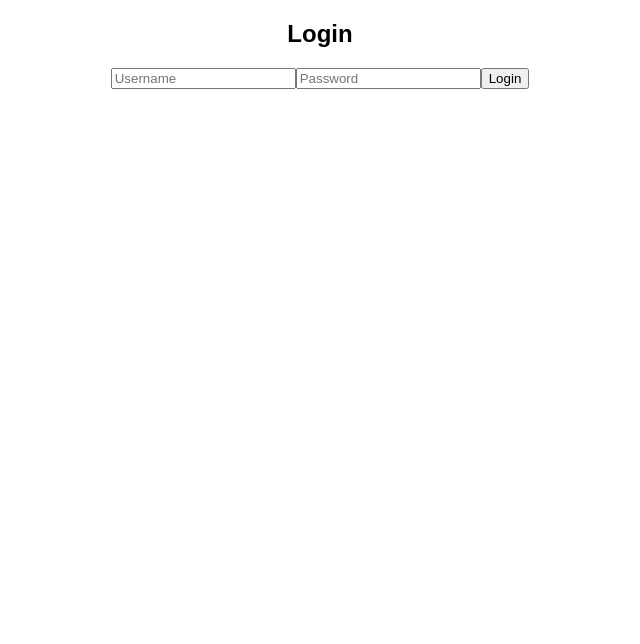
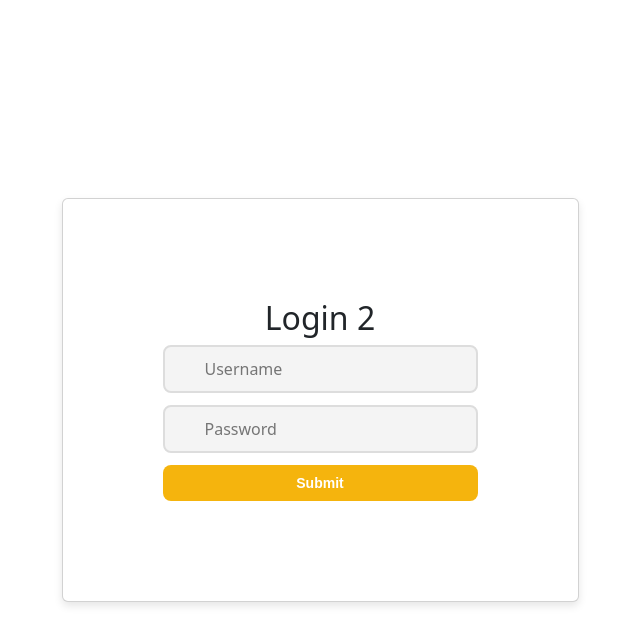
Before and after one commit to arsalan7only/new-notification, a React (Create React App) app: page / in a window 1280 px wide. Shown: the top 644 px of the page, without its empty margins (320-960 px from the left). Built offline with nearby package versions, Linux system fonts and the light colour scheme.

Commit message:
Arsalan : latest updated done

```diff
--- a/package.json
+++ b/package.json
@@ -6,8 +6,11 @@
     "@testing-library/jest-dom": "^5.17.0",
     "@testing-library/react": "^13.4.0",
     "@testing-library/user-event": "^13.5.0",
+    "bootstrap": "^5.3.2",
     "react": "^18.2.0",
+    "react-bootstrap": "^2.10.0",
     "react-dom": "^18.2.0",
+    "react-loader-spinner": "^6.1.6",
     "react-router-dom": "^6.21.3",
     "react-scripts": "5.0.1",
     "web-vitals": "^2.1.4"
--- a/src/App.css
+++ b/src/App.css
@@ -1,38 +1,87 @@
-.App {
-  text-align: center;
+body {
+  font-family: "Comic Sans MS", cursive;
+  margin: 0;
+  display: flex;
+  align-items: center;
+  justify-content: center;
+  min-height: 100vh;
+  background: #fafafa; /* Warna latar belakang abu-abu muda */
+  color: #333;
 }
 
-.App-logo {
-  height: 40vmin;
-  pointer-events: none;
+.container {
+  width: 100%;
+  max-width: 400px;
 }
 
-@media (prefers-reduced-motion: no-preference) {
-  .App-logo {
-    animation: App-logo-spin infinite 20s linear;
-  }
+.card {
+  width: 100%;
+  background-color: #f8f8f8; /* Warna card */
+  padding: 100px;
+  border-radius: 12px; /* Border radius card */
+  box-shadow: 0 4px 8px rgba(0, 0, 0, 0.1);
 }
 
-.App-header {
-  background-color: #282c34;
-  min-height: 100vh;
+h2 {
+  text-align: center;
+  color: #333;
+}
+
+form {
   display: flex;
   flex-direction: column;
-  align-items: center;
-  justify-content: center;
-  font-size: calc(10px + 2vmin);
-  color: white;
 }
 
-.App-link {
-  color: #61dafb;
+input {
+  padding: 10px 40px;
+  margin-bottom: 12px !important;
+  border: 2px solid #ddd; /* Border color input */
+  border-radius: 8px; /* Border radius input */
+  transition: border-color 0.3s ease-in-out;
+  outline: none;
+  color: #333;
+  background-color: #f4f4f4; /* Warna input */
 }
 
-@keyframes App-logo-spin {
-  from {
-    transform: rotate(0deg);
-  }
-  to {
-    transform: rotate(360deg);
-  }
+input:focus {
+  border-color: #ff9900; /* Warna input saat focus */
 }
+
+@import url("https://fonts.googleapis.com/css2?family=Anek+Malayalam:wght@100;200;300;400;500;600;700;800&display=swap");
+
+body {
+  display: grid;
+  place-items: center;
+  min-height: 100vh;
+}
+
+.submit-btn {
+  font-family: "Anek Malayalam", sans-serif;
+  background: #f5b40d;
+  border: none;
+  outline: none;
+  border-radius: 8px;
+  font-weight: 700;
+  font-size: 14px;
+  color: #ffffff;
+  min-width: 170px;
+  min-height: 36px;
+  cursor: pointer;
+  outline: none;
+}
+
+.submit-btn:disabled {
+  background: #e7e8e9;
+  color: #9fa3a9;
+  cursor: not-allowed;
+}
+
+.spinner {
+  display: flex;
+  justify-content: center;
+  align-items: center;
+  animation-name: spin;
+  animation-duration: 500ms;
+  animation-iteration-count: infinite;
+  animation-timing-function: linear;
+}
--- a/src/App.js
+++ b/src/App.js
@@ -1,13 +1,36 @@
 import React, { useState, useEffect } from "react";
-import { BrowserRouter, Route, Routes } from "react-router-dom";
-import logo from "./logo.svg";
-import Home from "./components/Home";
-import About from "./components/About";
+
 import "./App.css";
 const App = () => {
   const [username, setUserName] = useState("");
   const [password, setPassword] = useState("");
   const [isLoggedIn, setIsLoggedIn] = useState(false);
+  const [showLoader, setShowLoader] = useState(false);
+
+  const Loader = ({ className }) => (
+    <div className={className}>
+      <svg
+        width="13"
+        height="14"
+        viewBox="0 0 13 14"
+        fill="none"
+        xmlns="http://www.w3.org/2000/svg"
+      >
+        <path
+          d="M4.38798 12.616C3.36313 12.2306 2.46328 11.5721 1.78592 10.7118C1.10856 9.85153 0.679515 8.82231   0.545268 7.73564C0.411022 6.64897 0.576691 5.54628 1.02433 4.54704C1.47197 3.54779 2.1845 2.69009 3.08475   2.06684C3.98499 1.4436 5.03862 1.07858 6.13148 1.01133C7.22435 0.944078 8.31478 1.17716 9.28464    1.68533C10.2545 2.19349 11.0668 2.95736 11.6336 3.89419C12.2004 4.83101 12.5 5.90507 12.5 7"
+          stroke="white"
+        />
+      </svg>
+    </div>
+  );
+
+  const Button = ({ onSubmit, text, loading = false, disabled }) => {
+    return (
+      <button className="submit-btn" onClick={onSubmit} disabled={disabled}>
+        {!loading ? text : <Loader className="spinner" />}
+      </button>
+    );
+  };
 
   useEffect(() => {
     if ("serviceWorker" in navigator) {
@@ -64,6 +87,7 @@ const App = () => {
 
   const handleSubmit = async (e) => {
     e.preventDefault();
+    setShowLoader(true);
     let test = await subscribeUser();
     console.log("test", test);
     let payload = {
@@ -81,6 +105,9 @@ const App = () => {
       if (res.status == 200 && res.data !== "inviled credential") {
         setIsLoggedIn(true);
       }
+      setTimeout(() => {
+        setShowLoader(false);
+      }, 1000);
       console.log("test", res);
     });
   };
@@ -89,7 +116,7 @@ const App = () => {
       {!isLoggedIn ? (
         <div class="container">
           <div class="card">
-            <h2>Login</h2>
+            <h2>Login 2</h2>
             <form>
               <input
                 type="text"
@@ -107,15 +134,21 @@ const App = () => {
                 onChange={(e) => setPassword(e.target.value)}
                 required
               />
-              <button type="submit" onClick={(e) => handleSubmit(e)}>
-                Login
-              </button>
+              <Button
+                text="Submit"
+                onSubmit={handleSubmit}
+                loading={showLoader}
+                disabled={showLoader}
+              />
+              {/* <button onClick={(e) => handleSubmit(e)}>Login</button> */}
             </form>
           </div>
         </div>
       ) : (
         <div>
-          <h3>Welcome</h3>
+          <h3>
+            Welcome <br></br>PWA Notification
+          </h3>
         </div>
       )}
     </div>
--- a/src/index.js
+++ b/src/index.js
@@ -1,12 +1,20 @@
 import React from "react";
 import ReactDOM from "react-dom/client";
+import "./index.css";
 import App from "./App";
+import reportWebVitals from "./reportWebVitals";
+// import swDev from "./swDev";
+import "bootstrap/dist/css/bootstrap.min.css";
 import registerServiceWorker from "./registerServiceWorker";
-
 const root = ReactDOM.createRoot(document.getElementById("root"));
 root.render(
   <React.StrictMode>
     <App />
   </React.StrictMode>
 );
+
+// If you want to start measuring performance in your app, pass a function
+// to log results (for example: reportWebVitals(console.log))
+// or send to an analytics endpoint. Learn more: https://bit.ly/CRA-vitals
+reportWebVitals();
 registerServiceWorker();
--- a/src/swDev.js
+++ b/src/swDev.js
@@ -1,4 +1,4 @@
 export default function swDev() {
   const swUrl = `${process.env.PUBLIC_URL}/sw.js`;
-  navigator.serviceWorker.register(swurl).then((response) => {});
+  navigator.serviceWorker.register(swUrl).then((response) => {});
 }
```
Also changed, not shown: public/service-worker.js (+48 -36 lines), src/serviceWorker.js (+22 -22 lines), 1 other file (tests, documents, lock files or other folders).
